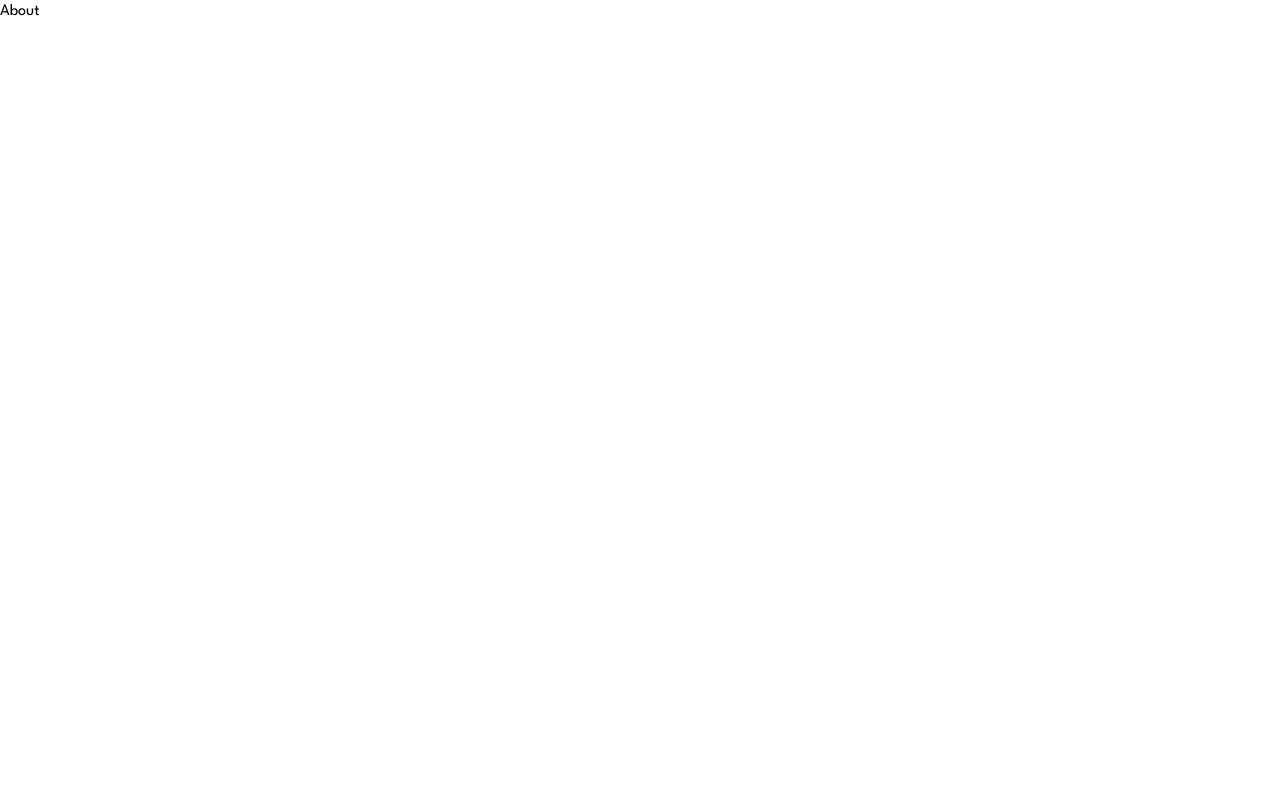
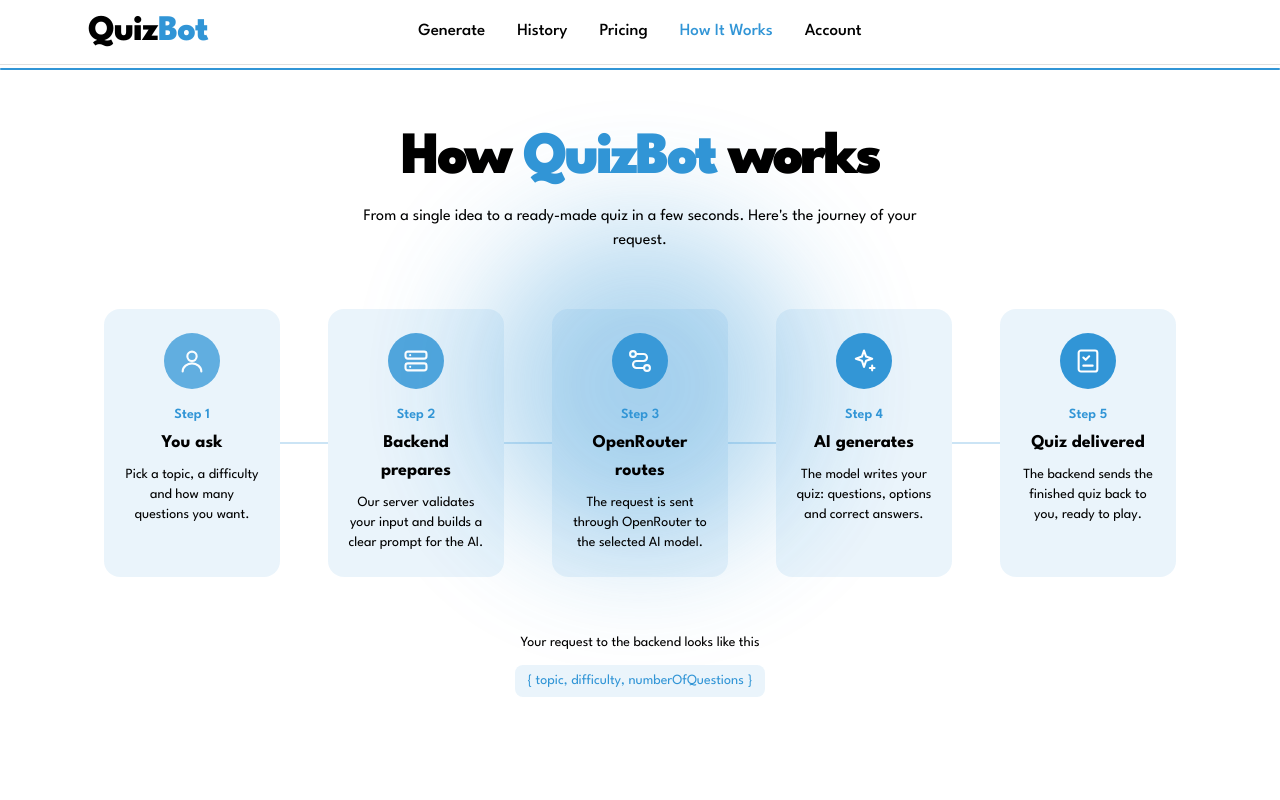
Before and after one commit to Avishka14/quizbot-v2-frontend, a React (Vite) app: page /how in a window 1280 px wide. Shown: the top 800 px of the page. Built offline with nearby package versions, Linux system fonts and the light colour scheme.

Commit message:
feat: add how it works page

```diff
--- a/src/pages/how-it-works/HowItWorks.jsx
+++ b/src/pages/how-it-works/HowItWorks.jsx
@@ -1,8 +1,156 @@
 import React from 'react'
+import './howitworks.css'
+import Header from '../../components/header/Header'
+import Footer from '../../components/footer/Footer'
+
+const PRIMARY = 'var(--qb-primary)'
+const SECONDARY = 'var(--qb-secondary)'
+
+// Shared stroke styling for the step icons
+const iconProps = {
+  viewBox: '0 0 24 24',
+  fill: 'none',
+  stroke: 'currentColor',
+  strokeWidth: 1.8,
+  strokeLinecap: 'round',
+  strokeLinejoin: 'round',
+  'aria-hidden': true,
+}
+
+const STEPS = [
+  {
+    title: 'You ask',
+    text: 'Pick a topic, a difficulty and how many questions you want.',
+    icon: (
+      <svg {...iconProps}>
+        <circle cx="12" cy="8" r="4" />
+        <path d="M4 21c0-4 4-7 8-7s8 3 8 7" />
+      </svg>
+    ),
+  },
+  {
+    title: 'Backend prepares',
+    text: 'Our server validates your input and builds a clear prompt for the AI.',
+    icon: (
+      <svg {...iconProps}>
+        <rect x="3" y="4" width="18" height="6" rx="2" />
+        <rect x="3" y="14" width="18" height="6" rx="2" />
+        <path d="M7 7h.01M7 17h.01" />
+      </svg>
+    ),
+  },
+  {
+    title: 'OpenRouter routes',
+    text: 'The request is sent through OpenRouter to the selected AI model.',
+    icon: (
+      <svg {...iconProps}>
+        <circle cx="6" cy="6" r="2.5" />
+        <circle cx="18" cy="18" r="2.5" />
+        <path d="M8.5 6H15a3 3 0 0 1 0 6H9a3 3 0 0 0 0 6h6.5" />
+      </svg>
+    ),
+  },
+  {
+    title: 'AI generates',
+    text: 'The model writes your quiz: questions, options and correct answers.',
+    icon: (
+      <svg {...iconProps}>
+        <path d="M12 3l1.8 5.2L19 10l-5.2 1.8L12 17l-1.8-5.2L5 10l5.2-1.8z" />
+        <path d="M19 16v4M17 18h4" />
+      </svg>
+    ),
+  },
+  {
+    title: 'Quiz delivered',
+    text: 'The backend sends the finished quiz back to you, ready to play.',
+    icon: (
+      <svg {...iconProps}>
+        <rect x="4" y="3" width="16" height="18" rx="2" />
+        <path d="M8 9l2 2 3-3M8 16h8" />
+      </svg>
+    ),
+  },
+]
 
 function HowItWorks() {
   return (
-    <div>About</div>
+
+    <>
+    <Header/>
+
+    <main
+      className="hw-page relative mx-auto min-h-dvh max-w-6xl overflow-hidden px-4 py-16 text-center"
+      style={{ fontFamily: 'inherit' }}
+    >
+      {/* Soft backdrop glow */}
+      <div
+        aria-hidden="true"
+        className="hw-glow pointer-events-none absolute left-1/2 top-40 h-80 w-80 -translate-x-1/2 rounded-full blur-3xl"
+        style={{ background: SECONDARY }}
+      />
+
+      {/* Heading */}
+      <header className="relative flex flex-col items-center">
+        <h1 className="text-4xl font-black tracking-tighter sm:text-6xl" style={{ color: PRIMARY }}>
+          How <span style={{ color: SECONDARY }}>QuizBot</span> works
+        </h1>
+        <p className="mt-4 max-w-xl" style={{ color: PRIMARY }}>
+          From a single idea to a ready-made quiz in a few seconds. Here's the journey of your request.
+        </p>
+      </header>
+
+      {/* Flow: vertical on small screens, horizontal on xl and up */}
+      <ol className="relative mt-14 flex list-none flex-col items-center p-0 xl:flex-row xl:items-stretch xl:justify-center">
+        {STEPS.map((step, i) => (
+          <React.Fragment key={step.title}>
+            <li
+              className="hw-step flex w-full max-w-xs flex-col items-center rounded-2xl px-5 py-6 xl:w-44"
+              style={{ '--i': i, background: 'rgba(49, 149, 214, 0.1)' }}
+            >
+              <span
+                className="hw-icon flex h-14 w-14 items-center justify-center rounded-full"
+                style={{ color: '#fff', background: SECONDARY }}
+              >
+                <span className="h-7 w-7">{step.icon}</span>
+              </span>
+              <span className="mt-4 text-sm font-semibold" style={{ color: SECONDARY }}>
+                Step {i + 1}
+              </span>
+              <h2 className="mt-1 text-lg font-bold" style={{ color: PRIMARY }}>
+                {step.title}
+              </h2>
+              <p className="mt-2 text-sm" style={{ color: PRIMARY }}>
+                {step.text}
+              </p>
+            </li>
+
+            {i < STEPS.length - 1 && (
+              <div aria-hidden="true" className="hw-connector" style={{ '--i': i }} />
+            )}
+          </React.Fragment>
+        ))}
+      </ol>
+
+      {/* Example request payload */}
+      <div className="relative mt-14 flex flex-col items-center">
+        <p className="text-sm" style={{ color: PRIMARY }}>
+          Your request to the backend looks like this
+        </p>
+        <code
+          className="mt-3 max-w-full truncate rounded-lg px-3 py-1.5 text-sm"
+          style={{
+            color: SECONDARY,
+            background: 'rgba(49, 149, 214, 0.1)',
+            fontFamily: 'inherit',
+          }}
+        >
+          {'{ topic, difficulty, numberOfQuestions }'}
+        </code>
+      </div>
+    </main>
+
+    <Footer/>
+    </>
   )
 }
 
--- /dev/null
+++ b/src/pages/how-it-works/howitworks.css
@@ -0,0 +1,110 @@
+/* Page fades in once on load */
+@keyframes hw-page-in {
+  from { opacity: 0; }
+  to   { opacity: 1; }
+}
+
+/* Steps rise and fade in one after another */
+@keyframes hw-rise {
+  from { opacity: 0; transform: translateY(16px); }
+  to   { opacity: 1; transform: translateY(0); }
+}
+
+/* Backdrop glow pulse (same as the other pages) */
+@keyframes hw-pulse {
+  0%, 100% { opacity: 0.15; }
+  50%      { opacity: 0.4; }
+}
+
+/* Icon badges breathe in and out */
+@keyframes hw-icon {
+  0%, 100% { opacity: 0.7; }
+  50%      { opacity: 1; }
+}
+
+/* Data dot travelling down (mobile) */
+@keyframes hw-flow-y {
+  0%   { transform: translateY(0);      opacity: 0; }
+  20%  { opacity: 1; }
+  80%  { opacity: 1; }
+  100% { transform: translateY(2.5rem); opacity: 0; }
+}
+
+/* Data dot travelling across (xl and up) */
+@keyframes hw-flow-x {
+  0%   { transform: translateX(0);    opacity: 0; }
+  20%  { opacity: 1; }
+  80%  { opacity: 1; }
+  100% { transform: translateX(3rem); opacity: 0; }
+}
+
+.hw-page {
+  animation: hw-page-in 1s ease-out both;
+}
+
+.hw-glow {
+  animation: hw-pulse 4s ease-in-out infinite;
+}
+
+/* --i is set per step in the JSX */
+.hw-step {
+  animation: hw-rise 0.7s ease-out both;
+  animation-delay: calc(var(--i) * 0.25s + 0.3s);
+}
+
+.hw-icon {
+  animation: hw-icon 3s ease-in-out infinite;
+  animation-delay: calc(var(--i, 0) * 0.3s);
+}
+
+/* Connector line between steps */
+.hw-connector {
+  position: relative;
+  flex-shrink: 0;
+  width: 2px;
+  height: 2.5rem;
+  background: rgba(49, 149, 214, 0.25);
+}
+
+.hw-connector::after {
+  content: '';
+  position: absolute;
+  top: -0.25rem;
+  left: 50%;
+  width: 0.5rem;
+  height: 0.5rem;
+  margin-left: -0.25rem;
+  border-radius: 9999px;
+  background: var(--qb-secondary);
+  opacity: 0;
+  animation: hw-flow-y 2s ease-in-out infinite;
+  animation-delay: calc(var(--i) * 0.4s);
+}
+
+/* Horizontal layout (matches Tailwind's xl breakpoint) */
+@media (min-width: 1280px) {
+  .hw-connector {
+    align-self: center;
+    width: 3rem;
+    height: 2px;
+  }
+
+  .hw-connector::after {
+    top: 50%;
+    left: -0.25rem;
+    margin-left: 0;
+    margin-top: -0.25rem;
+    animation-name: hw-flow-x;
+  }
+}
+
+@media (prefers-reduced-motion: reduce) {
+  .hw-page,
+  .hw-glow,
+  .hw-step,
+  .hw-icon {
+    animation: none;
+  }
+  .hw-glow { opacity: 0.25; }
+  .hw-connector::after { display: none; }
+}
```
